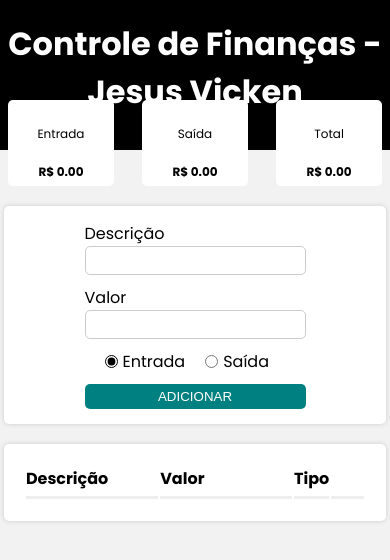
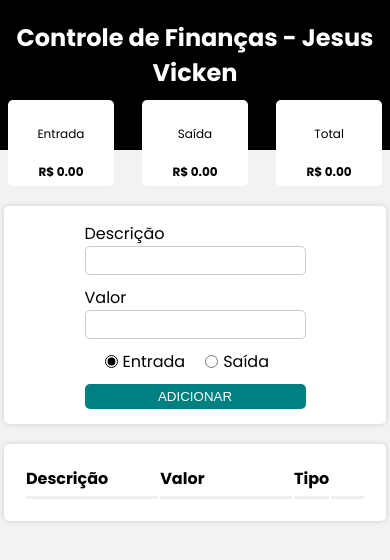
Before and after one commit to JesusVicken/controle-financeiro, a React (Vite) app: page / in a window 390 px wide. Shown: the top 560 px of the page. Built offline with nearby package versions, Linux system fonts and the light colour scheme.

Commit message:
feat: ajustando header para mobile

```diff
--- a/src/components/Header/style.js
+++ b/src/components/Header/style.js
@@ -7,7 +7,7 @@ export const Container = styled.div`
 
 `;
 
-export const Header = styled.h1``;
+export const Header = styled.h2``;
 
 export const Title = styled.div`
     padding-top: 20px;
```
